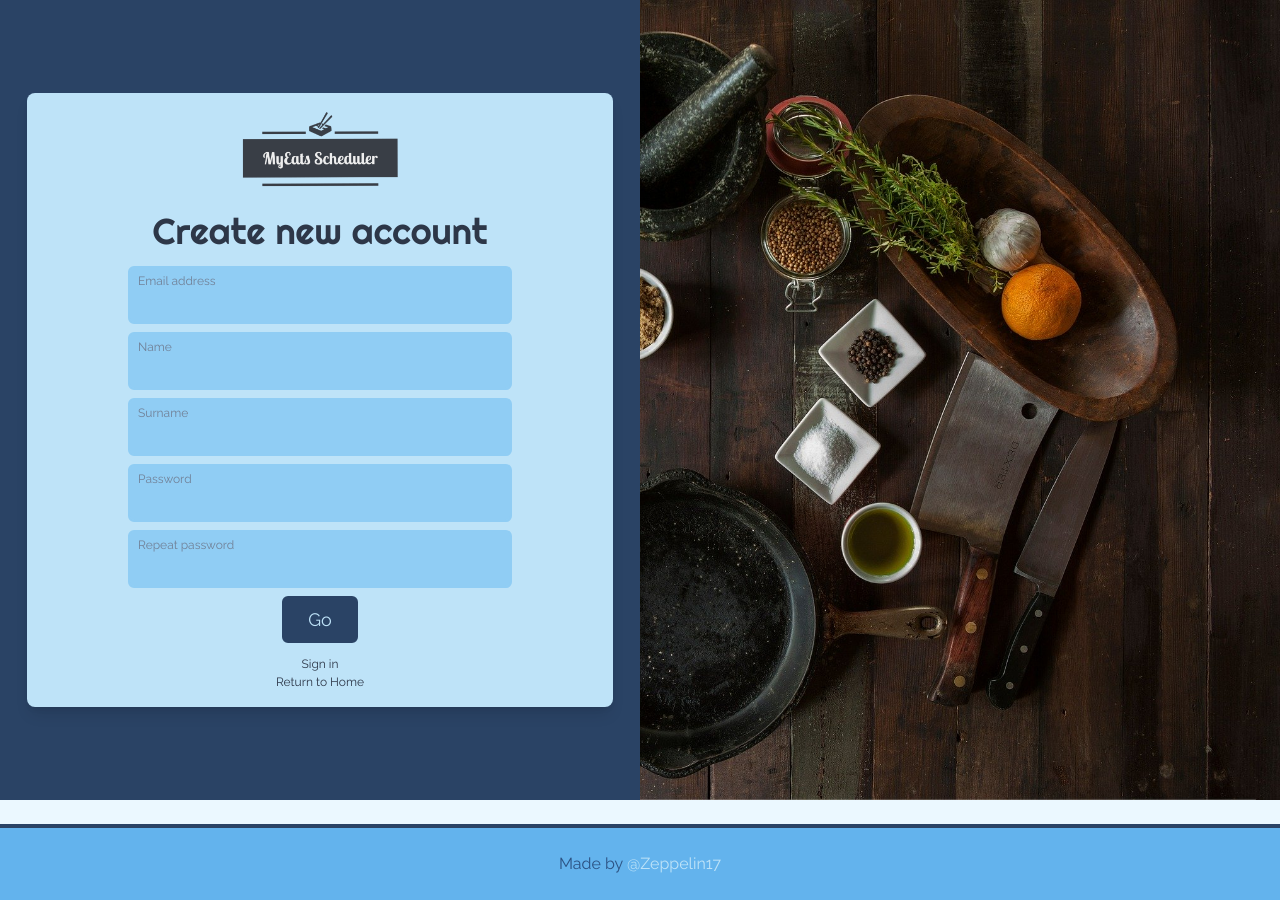
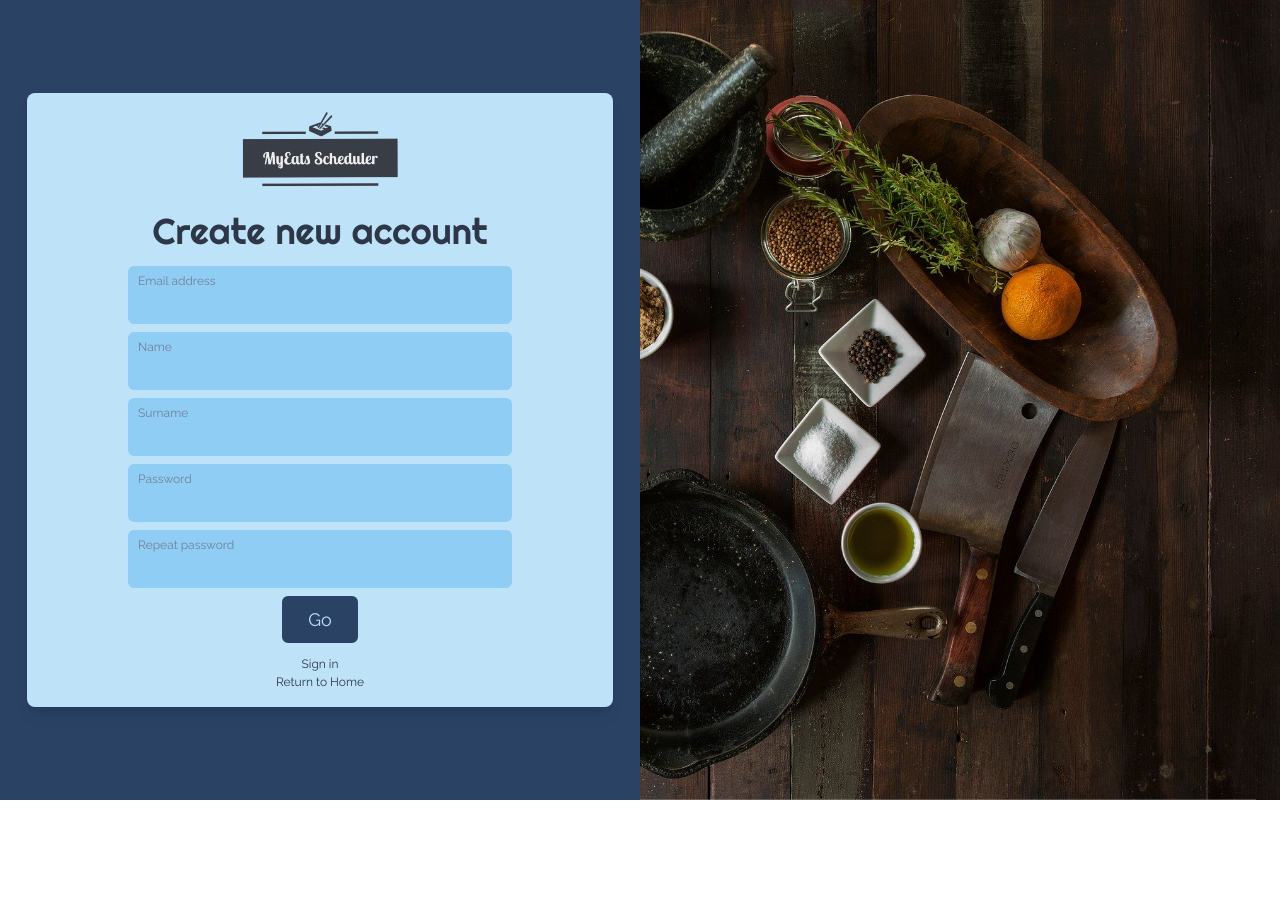
Before and after one commit to Zeppelin17/MyEatsScheduler, a Vue app in the folder frontend/myeats/: page /en/sign-up in a window 1280 px wide. After the commit the page ends 800 px from the top, so only its background shows below. Built offline with nearby package versions, Linux system fonts and the light colour scheme.

Commit message:
Fix big showing app footer in login and register page

```diff
--- a/frontend/myeats/src/components/menus/AppMenu.vue
+++ b/frontend/myeats/src/components/menus/AppMenu.vue
@@ -11,7 +11,7 @@
 </script>
 
 <template>
-  <div v-if="isAuthenticated" id="app-menu-wrapper">
+  <div id="app-menu-wrapper">
 
     <button @click="toggleMenu()" class="menu-icon rotate"><img src="../../assets/img/ikonate/hamburger.svg"></button>
 
@@ -89,7 +89,6 @@
 
 <script>
 import { AUTH_LOGOUT } from '@/store/actionTypes'
-import { mapGetters } from 'vuex'
 import LocaleSwitcher from '@/components/LocaleSwitcher.vue'
 
 export default {
@@ -98,11 +97,6 @@ export default {
       return {
           showMenu: false
       }
-  },
-  computed: {
-      ...mapGetters({
-          isAuthenticated: 'isAuthenticated'
-      })
   },
   components: {
     LocaleSwitcher
--- a/frontend/myeats/src/layouts/Application.vue
+++ b/frontend/myeats/src/layouts/Application.vue
@@ -6,15 +6,15 @@
  * @author Zeppelin17 <elzeppelin17@gmail.com>
  *
  * Created at     : 2020-06-18 06:36:48
- * Last modified  : 2020-06-28 08:32:15
+ * Last modified  : 2020-07-30 06:46:22
  */
  </script>
 <template>
     <!-- User private area -->
     <div class="app-view">
-      <AppMenu />
+      <AppMenu v-if="isAuthenticated" />
       <slot/>
-      <AppFooter />
+      <AppFooter v-if="isAuthenticated" />
     </div>
 </template>
 
@@ -22,11 +22,17 @@
 <script>
 import AppMenu from '@/components/menus/AppMenu.vue'
 import AppFooter from '@/components/AppFooter'
+import { mapGetters } from 'vuex'
 
 export default {
   components: {
     AppMenu,
     AppFooter
+  },
+  computed: {
+      ...mapGetters({
+          isAuthenticated: 'isAuthenticated'
+      })
   },
   data() {
     return {
```
